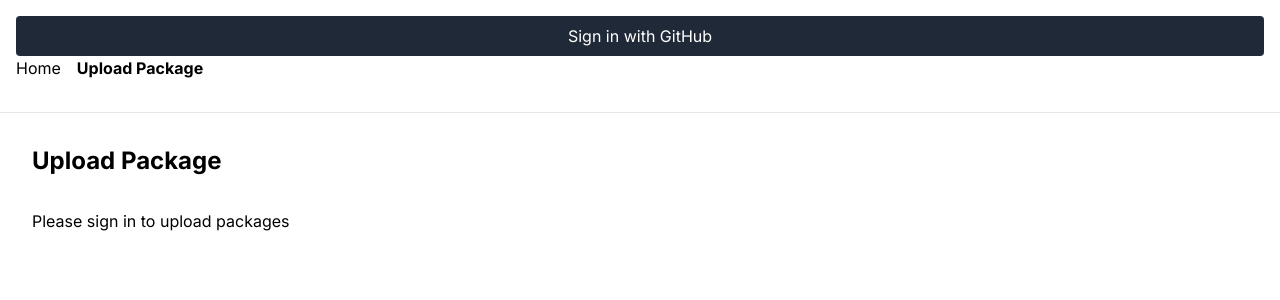
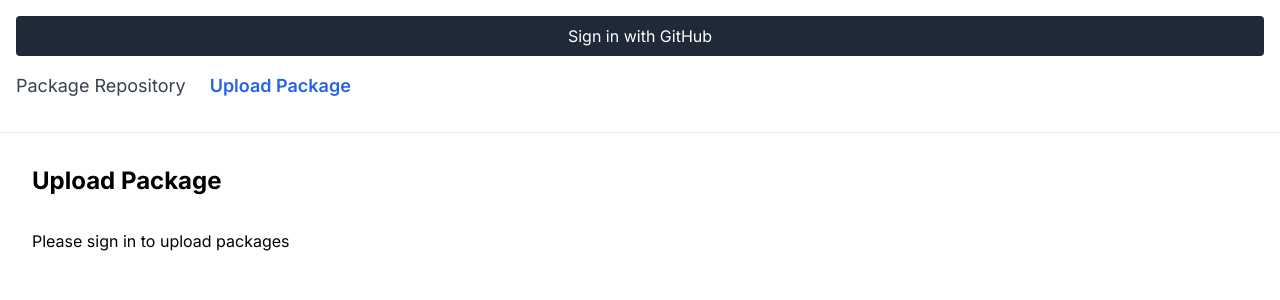
Before and after one commit to Mudlet/mudlet-package-repository, a Next.js app in the folder mudlet-package-site/: page /upload in a window 1280 px wide. Shown: the top 300 px of the page. Built offline with nearby package versions, Linux system fonts and the light colour scheme; no server answers.

Commit message:
Improve Navigation component styling and update link labels for clarity

```diff
--- a/mudlet-package-site/app/components/Navigation.tsx
+++ b/mudlet-package-site/app/components/Navigation.tsx
@@ -7,16 +7,16 @@ export const Navigation = () => {
   const pathname = usePathname()
 
   return (
-    <nav className="flex gap-4 mb-4">
+    <nav className="flex items-center gap-6 py-4">
       <Link
         href="/"
-        className={pathname === '/' ? 'font-bold' : ''}
+        className={`text-lg hover:text-blue-600 transition-colors ${pathname === '/' ? 'text-blue-600 font-semibold' : 'text-gray-700'}`}
       >
-        Home
+        Package Repository
       </Link>
       <Link
         href="/upload"
-        className={pathname === '/upload' ? 'font-bold' : ''}
+        className={`text-lg hover:text-blue-600 transition-colors ${pathname === '/upload' ? 'text-blue-600 font-semibold' : 'text-gray-700'}`}
       >
         Upload Package
       </Link>
```
